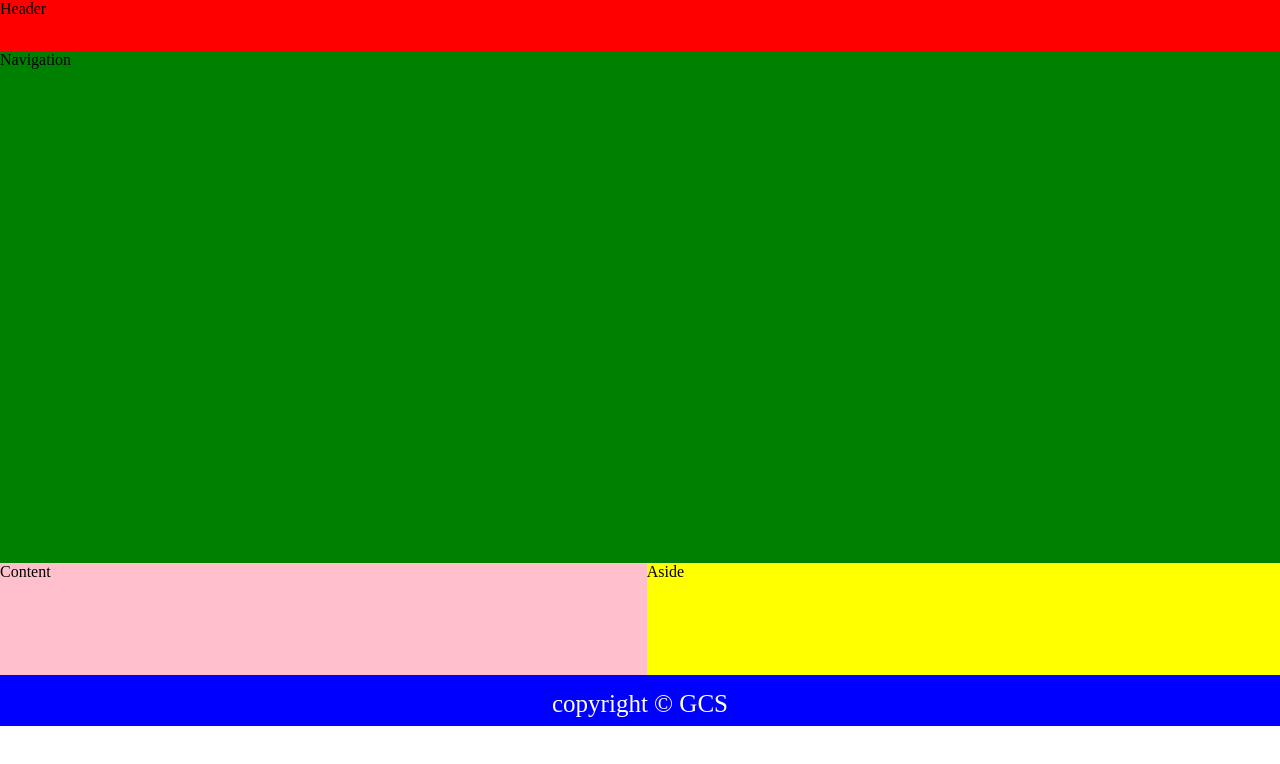
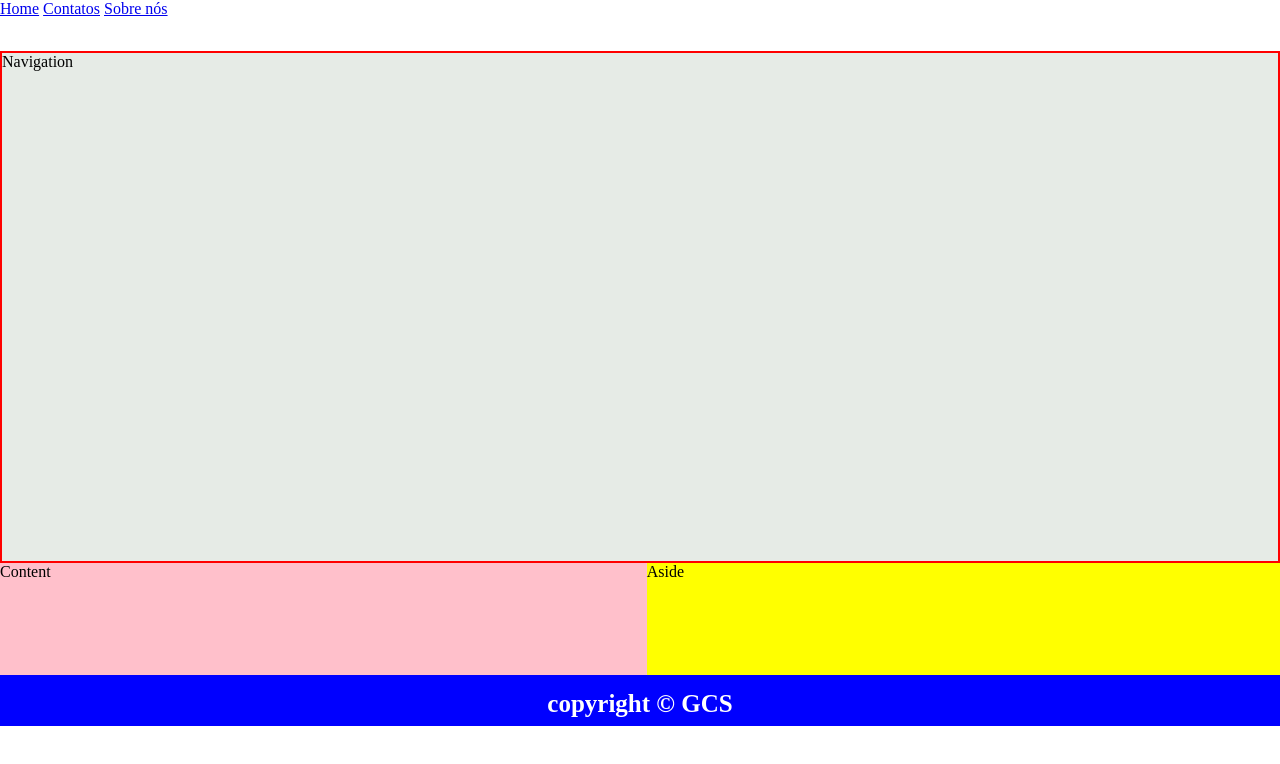
Before and after one commit to Genildocs/Grid-layout, a plain HTML site: page index.html in a window 1280 px wide. Drawn offline with Linux system fonts and the light colour scheme.

Commit message:
Segundo commit

```diff
--- a/index.html
+++ b/index.html
@@ -12,11 +12,21 @@
     <!--Estrutura-->
     <section id="main">
 
-        <header class="mainheader">Header</header>
+        <header class="mainheader">
+            <div class="flex-container">
+                <a href="#">Home</a>
+                <a href="#">Contatos</a>
+                <a href="#">Sobre nós</a>
+            </div>
+
+
+        </header>
         <nav class="mainnav">Navigation</nav>
         <article class="maincontent">Content</article>
         <aside class="mainaside">Aside</aside>
-        <footer class="mainfooter">copyright © GCS</footer>
+        <footer class="mainfooter">
+           <h4>copyright © GCS</h4>
+        </footer>
 
     </section>
 
--- a/style.css
+++ b/style.css
@@ -12,12 +12,19 @@
 
 .mainheader{
     grid-area: header;
-    background-color: red;
+    background-color: rgb(255, 255, 255);
+
+
 }
 
+.flex-container{
+
+
+}
 .mainnav{
     grid-area: Navigation;
-    background-color:green;
+    background-color:rgb(230, 235, 230);
+    border: 2px solid red;
 }
 
 .maincontent{
```
